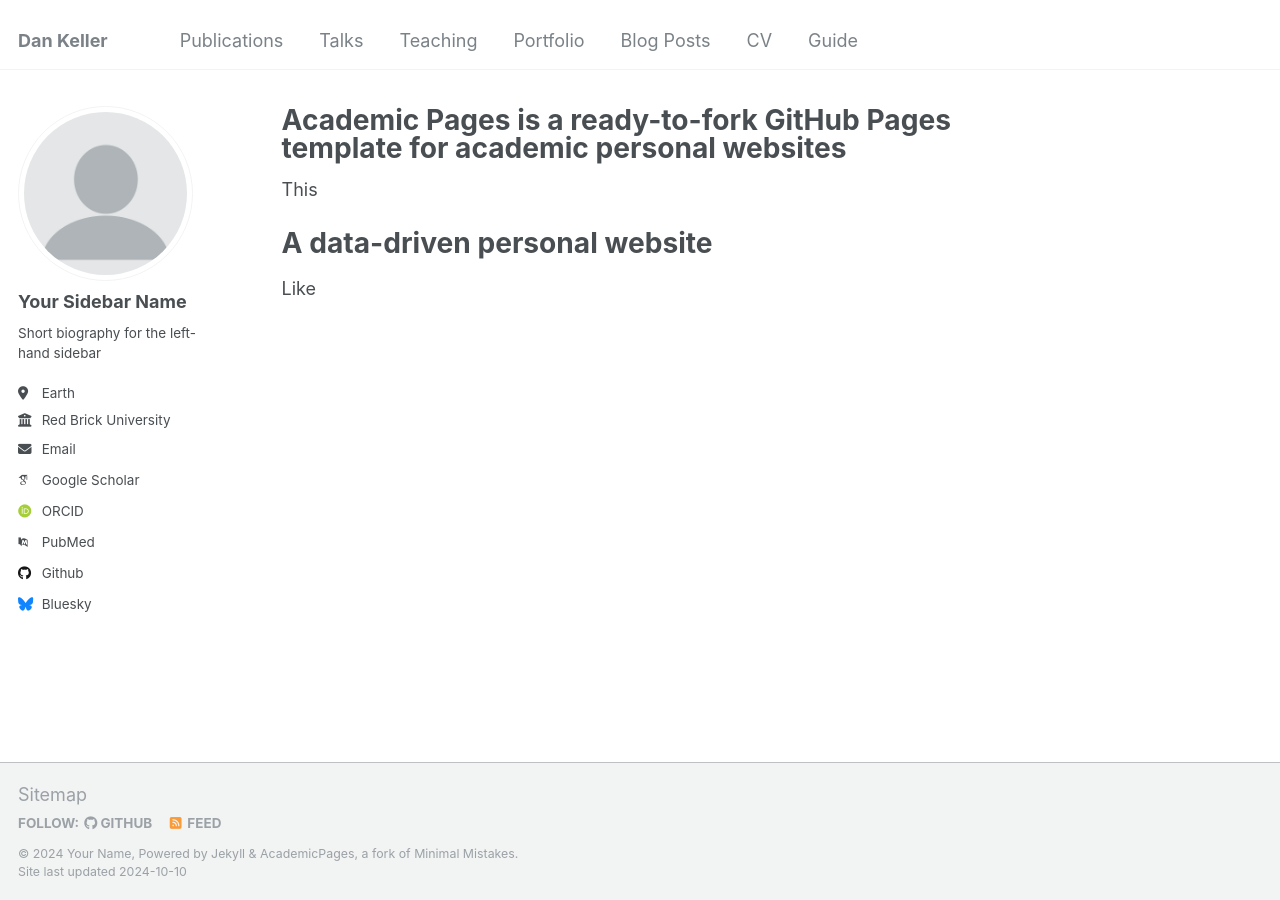
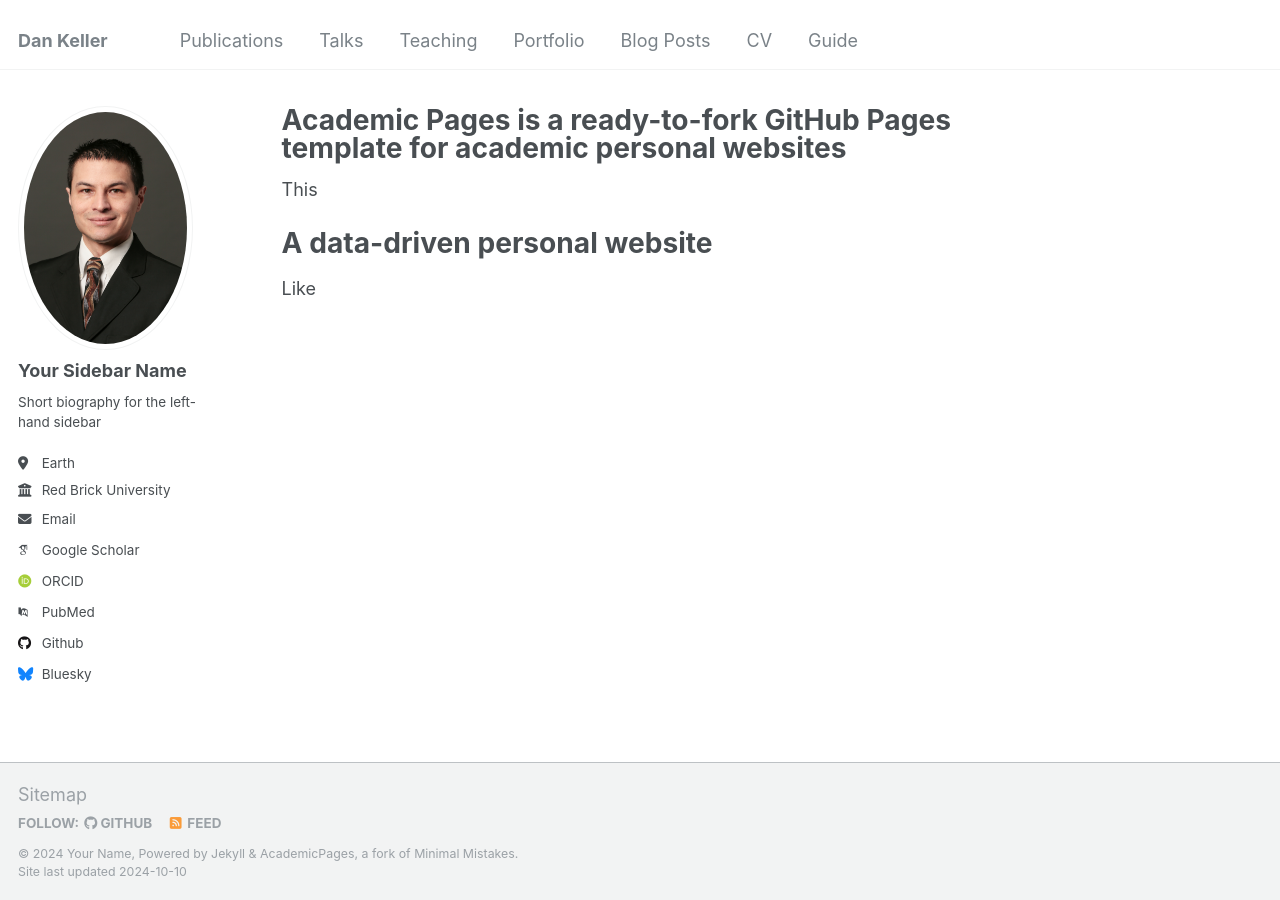
Before and after one commit to dkeller9/dkeller, a Jekyll site: the page built from _pages/about.md, in a window 1280 px wide. Built offline with Jekyll 4.4.1, drawn with Linux system fonts in a browser that asks for light colours; some web fonts are replaced.

Commit message:
Update _config.yml

```diff
--- a/_config.yml
+++ b/_config.yml
@@ -21,7 +21,7 @@ repository               : "academicpages/academicpages.github.io"
 #               Additional customization can be done by editing /_includes/author-profile.html
 author:
   # Biographic information
-  avatar           : "profile.png"
+  avatar           : "dk_prof.PNG"
   name             : "Your Sidebar Name"
   pronouns         : # example: "she/her"
   bio              : "Short biography for the left-hand sidebar"
```
